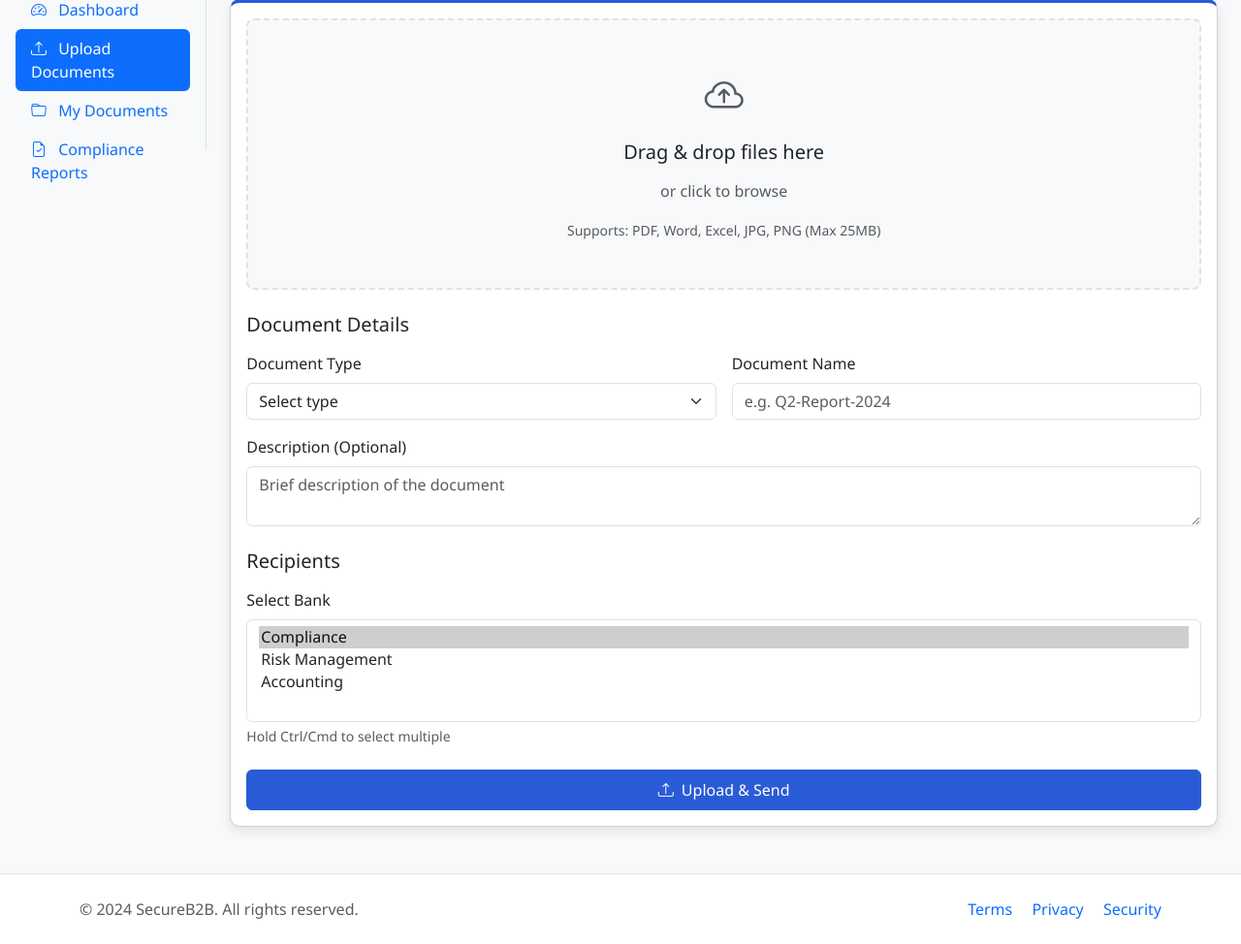
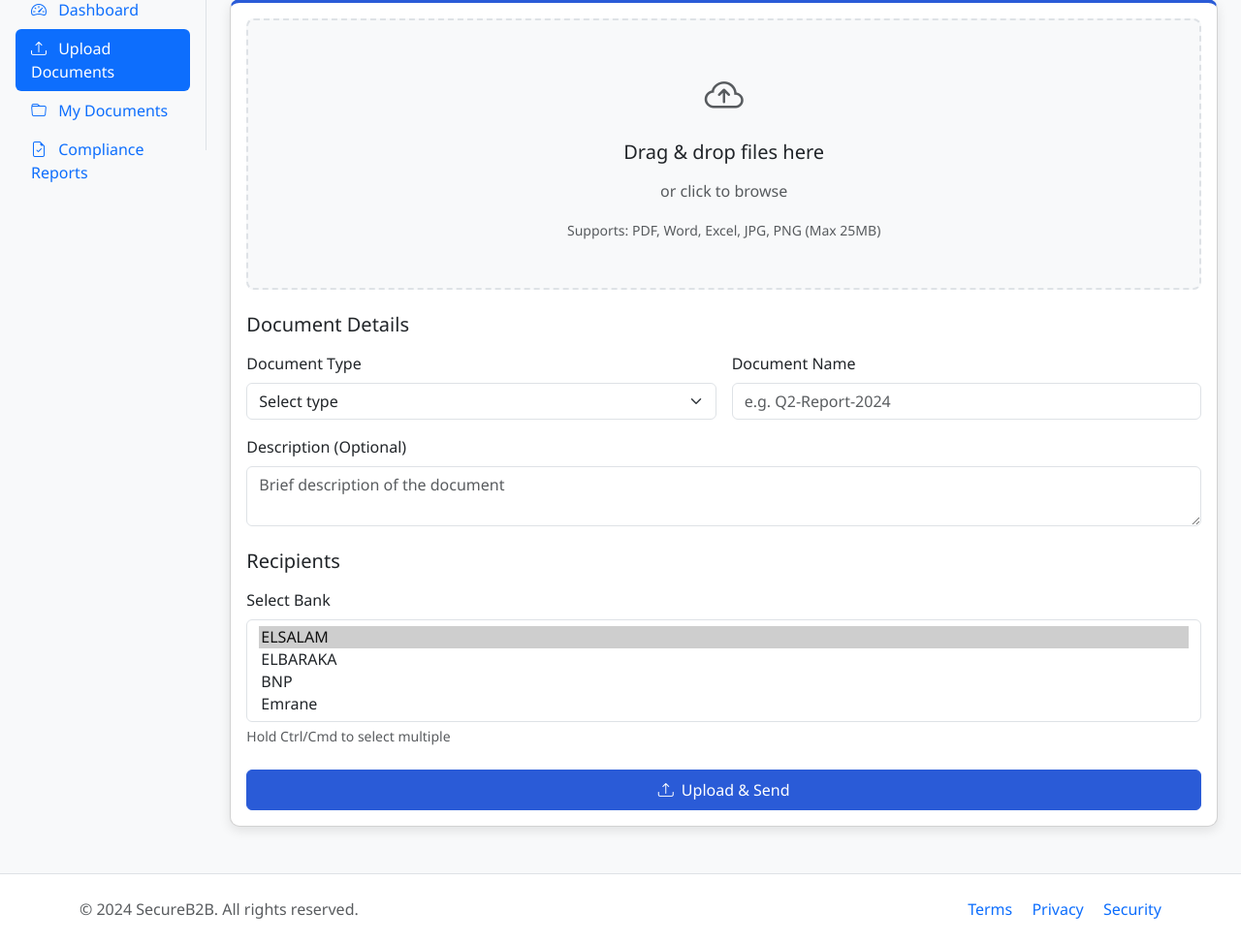
Before and after one commit to akrambengueddoudj/innova_degital, a Django app: page /uploadFile/ in a window 1280 px wide. Shown: the part 159-1133 px from the top of the page at 97% size. Run offline with Django 5.2, Linux system fonts and the light colour scheme; a user stored in the database is signed in; tables that the repository leaves empty hold one stand-in row (values such as "Sample post"); parts of the project's set-up code (start-up, migrations or seed data) failed here and were passed over.

Commit message:
Last updates

```diff
--- a/SafeB2BExchange/SafeB2BExchange/settings.py
+++ b/SafeB2BExchange/SafeB2BExchange/settings.py
@@ -200,3 +200,5 @@ EMAIL_USE_TLS = True
 EMAIL_HOST_USER = 'bengueddoudjakram@gmail.com'  # Replace with your Gmail address
 EMAIL_HOST_PASSWORD = 'xdec oohl zgdc zawi'  # Use a Gmail App Password
 DEFAULT_FROM_EMAIL = EMAIL_HOST_USER
+
+LOGIN_REDIRECT_URL = '/'
--- a/SafeB2BExchange/pages/views.py
+++ b/SafeB2BExchange/pages/views.py
@@ -3,24 +3,29 @@ from django.contrib.auth.decorators import login_required
 from accounts import models
 from accounts.utils.encryption_utils import decrypt_bytes
 from accounts.utils.audit import log_document_action, get_user_stats
-from accounts.models import EmailOTP
+from accounts.models import EmailOTP, UserProfile
 from accounts.utils.otp import generate_otp
+from django.contrib.auth import logout
 
 
 @login_required(login_url='signin_page')
 def index(request):
-    user_profile = request.user.profile
-    if hasattr(user_profile, 'agent_profile'):
-        documents = models.SecureDocument.objects.filter(agent=user_profile.agent_profile, receiver_signature__isnull=True)
-        audits = models.DocumentAuditLog.objects.filter(user=request.user)
-        stats = get_user_stats(request.user)
-        context = {
-            'documents': documents,
-            'audits': audits,
-            'stats': stats,
-        }
-        return render(request, 'pages/index.html', context)
-    return redirect(documents_page)
+    if hasattr(request.user, 'profile'):
+        user_profile = request.user.profile
+        if hasattr(user_profile, 'agent_profile'):
+            documents = models.SecureDocument.objects.filter(agent=user_profile.agent_profile, receiver_signature__isnull=True)
+            audits = models.DocumentAuditLog.objects.filter(user=request.user)
+            stats = get_user_stats(request.user)
+            context = {
+                'documents': documents,
+                'audits': audits,
+                'stats': stats,
+            }
+            return render(request, 'pages/index.html', context)
+        return redirect(documents_page)
+    else:
+        logout(request)
+        return redirect('index_page')
 
 def signin_page(request):
     return render(request, 'pages/signin.html')
--- a/SafeB2BExchange/templates/pages/changePassword.html
+++ b/SafeB2BExchange/templates/pages/changePassword.html
@@ -1,5 +1,5 @@
 {% extends "main2.html" %}
-{% block tilte %}Create Account{% endblock %}
+{% block tilte %}Change Password{% endblock %}
 {% block content %}
 <main class="login-container py-5">
   <div class="container">
--- a/SafeB2BExchange/templates/pages/documents.html
+++ b/SafeB2BExchange/templates/pages/documents.html
@@ -1,5 +1,5 @@
 {% extends "main.html" %}
-{% block tilte %}manage MFA{% endblock %}
+{% block tilte %}Documents{% endblock %}
 {% block content %}
 <main class="col-md-9 col-lg-10 px-md-4 py-4">
     <div class="row">
--- a/SafeB2BExchange/templates/pages/file.html
+++ b/SafeB2BExchange/templates/pages/file.html
@@ -1,5 +1,5 @@
 {% extends "main.html" %}
-{% block tilte %}manage MFA{% endblock %}
+{% block tilte %}Document{% endblock %}
 {% block content %}
 <main class="col-md-9 col-lg-10 px-md-4 py-4">
     <div class="row">
--- a/SafeB2BExchange/templates/pages/report.html
+++ b/SafeB2BExchange/templates/pages/report.html
@@ -1,5 +1,5 @@
 {% extends "main.html" %}
-{% block tilte %}manage MFA{% endblock %}
+{% block tilte %}Report{% endblock %}
 {% block content %}
 <main class="col-md-9 col-lg-10 px-md-4 py-4">
     <!-- Header with Back Button -->
--- a/SafeB2BExchange/templates/pages/reports.html
+++ b/SafeB2BExchange/templates/pages/reports.html
@@ -1,5 +1,5 @@
 {% extends "main.html" %}
-{% block tilte %}manage MFA{% endblock %}
+{% block tilte %}Reports{% endblock %}
 {% block content %}
 <main class="col-md-9 col-lg-10 px-md-4 py-4">
     <div class="row">
--- a/SafeB2BExchange/templates/pages/uploadFile.html
+++ b/SafeB2BExchange/templates/pages/uploadFile.html
@@ -69,9 +69,10 @@
                         <div class="mb-3">
                             <label class="form-label">Select Bank</label>
                             <select class="form-select" name="reciever_id" multiple>
-                                <option value="1" selected>Compliance</option>
-                                <option value="2">Risk Management</option>
-                                <option value="3">Accounting</option>
+                                <option value="1" selected>ELSALAM</option>
+                                <option value="2">ELBARAKA</option>
+                                <option value="3">BNP</option>
+                                <option value="4">Emrane</option>
                             </select>
                             <div class="form-text">Hold Ctrl/Cmd to select multiple</div>
                         </div>
```
Also changed, not shown: 2 other files.
